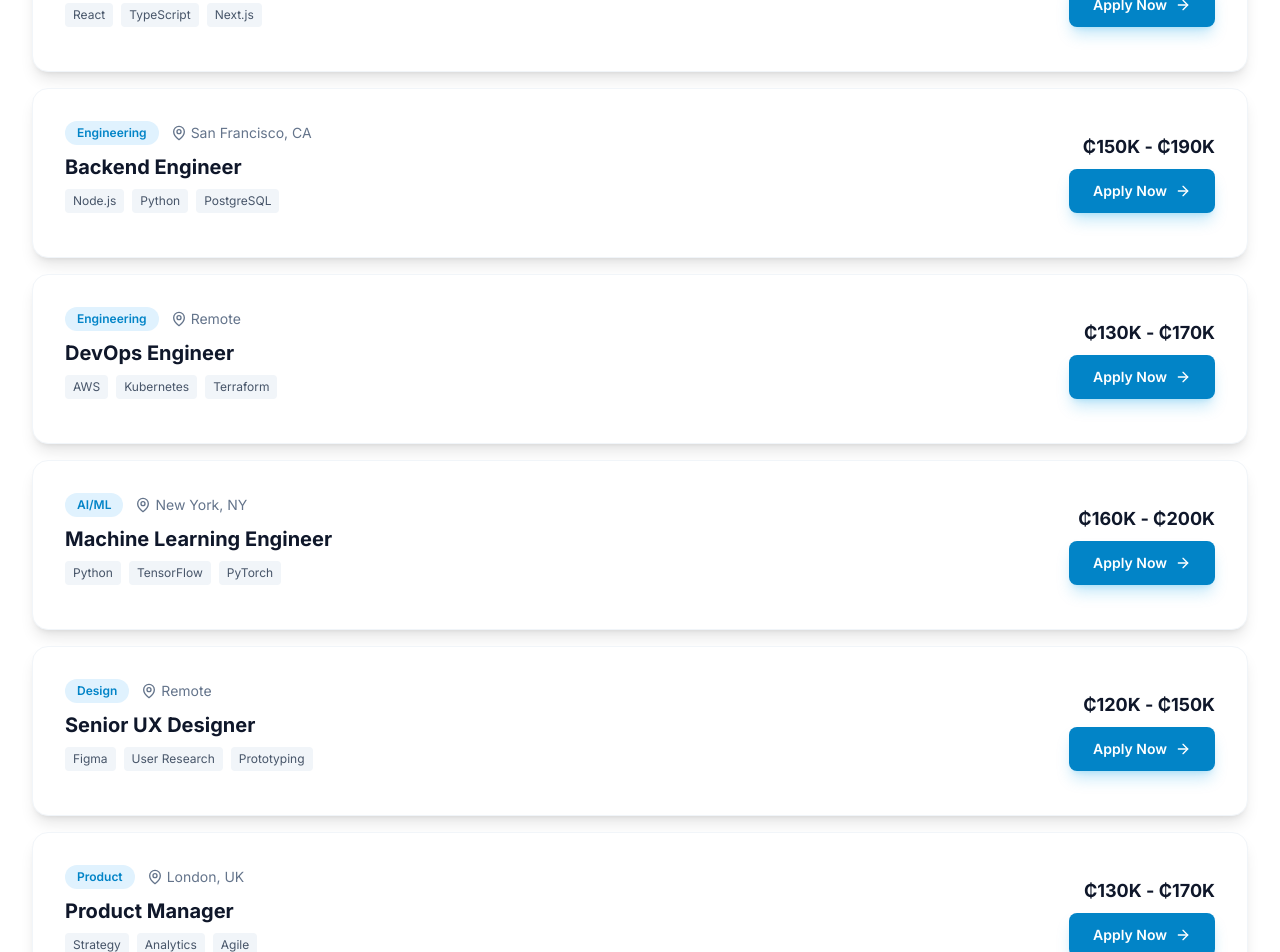
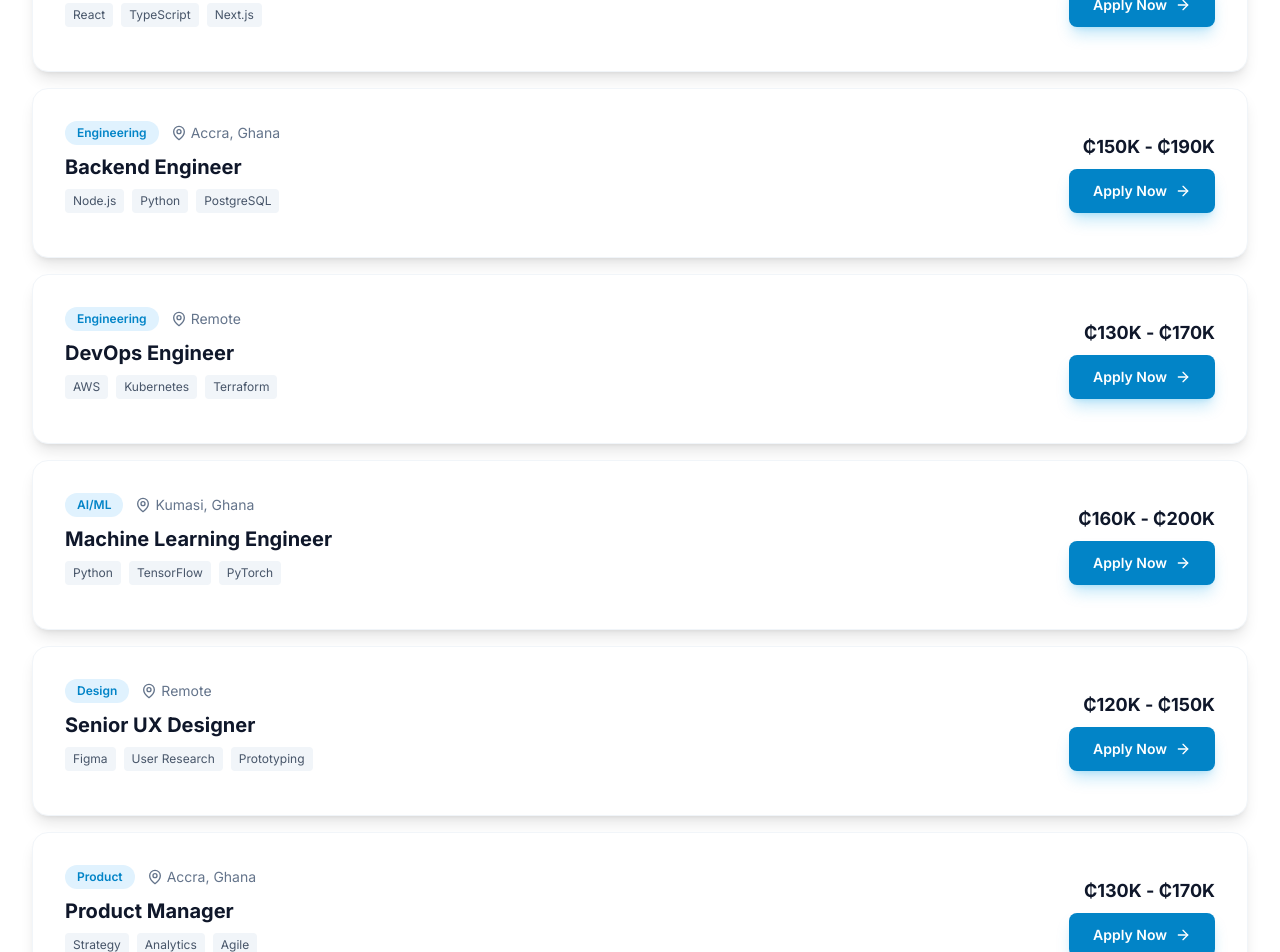
Before and after one commit to chris008123/SL, a React (Vite) app: page /careers in a window 1280 px wide. Shown: the part 2880-3832 px from the top of the page. Built offline with nearby package versions, Linux system fonts and the light colour scheme; no server answers; the HTML template or start-up script is replaced by a standard one.

Commit message:
Refactored Careers

```diff
--- a/src/pages/Careers.jsx
+++ b/src/pages/Careers.jsx
@@ -52,7 +52,7 @@ const openPositions = [
   {
     department: 'Engineering',
     title: 'Backend Engineer',
-    location: 'San Francisco, CA',
+    location: 'Accra, Ghana',
     type: 'Full-time',
     salary: '₵150K - ₵190K',
     tags: ['Node.js', 'Python', 'PostgreSQL'],
@@ -68,7 +68,7 @@ const openPositions = [
   {
     department: 'AI/ML',
     title: 'Machine Learning Engineer',
-    location: 'New York, NY',
+    location: 'Kumasi, Ghana',
     type: 'Full-time',
     salary: '₵160K - ₵200K',
     tags: ['Python', 'TensorFlow', 'PyTorch'],
@@ -84,7 +84,7 @@ const openPositions = [
   {
     department: 'Product',
     title: 'Product Manager',
-    location: 'London, UK',
+    location: 'Accra, Ghana',
     type: 'Full-time',
     salary: '₵130K - ₵170K',
     tags: ['Strategy', 'Analytics', 'Agile'],
```
